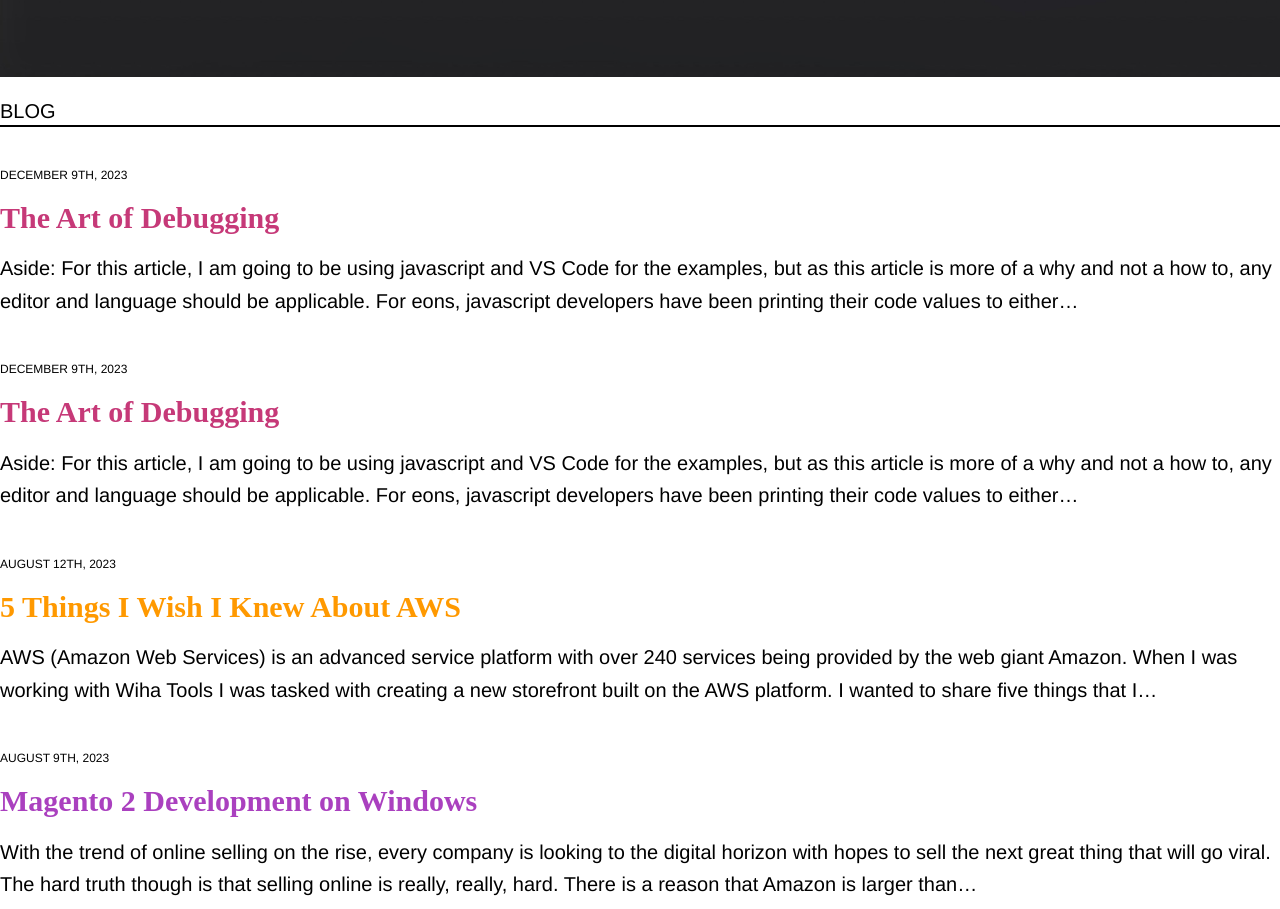
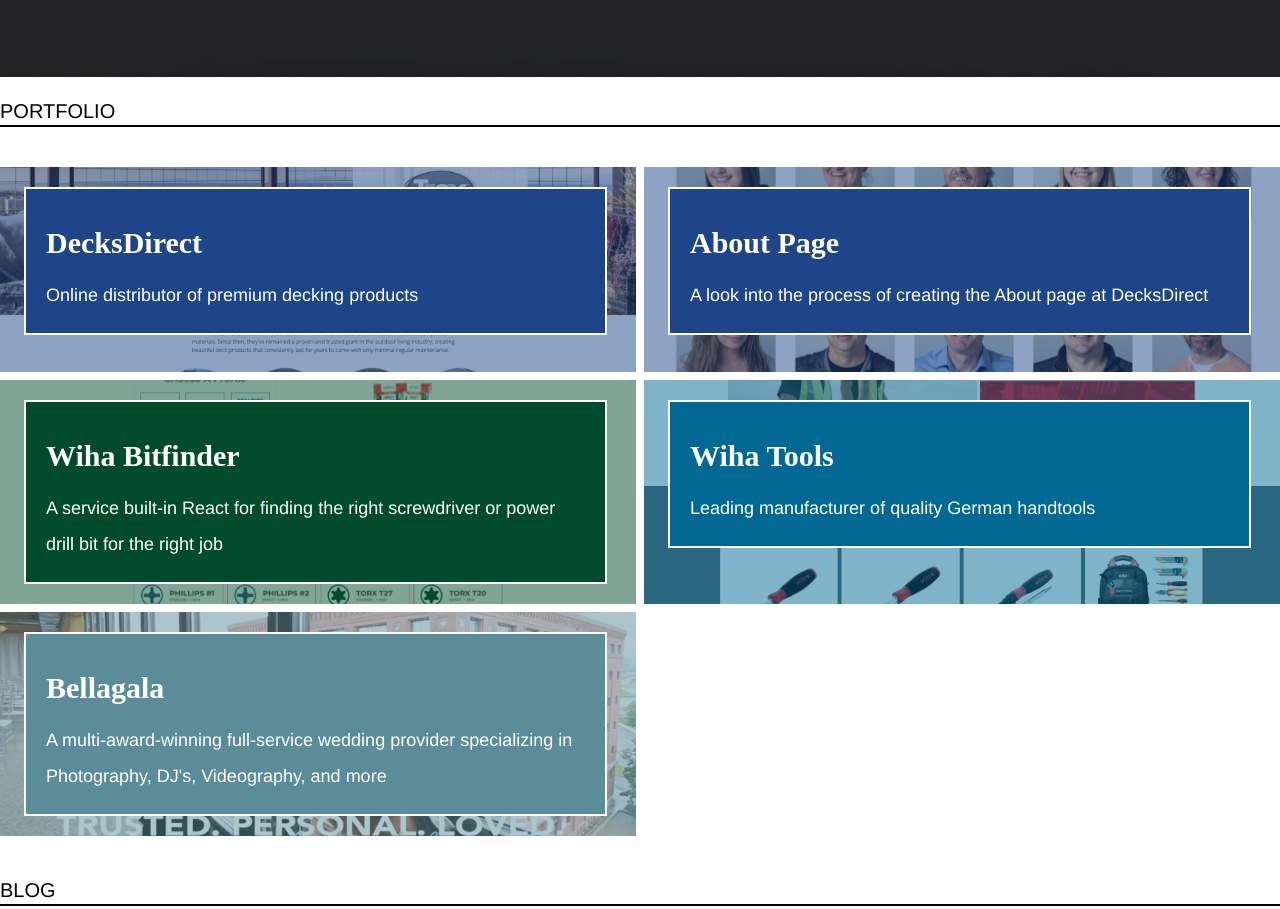
Before and after one commit to davidholbrook/portfolio, a Gatsby site: page / in a window 1280 px wide. Shown: the part 611-1520 px from the top of the page. Built offline with nearby package versions, Linux system fonts and the light colour scheme; Gatsby itself is replaced by a stand-in of ours; a web font is replaced by a local one.

Commit message:
Added Portfolio to homepage

```diff
--- a/src/components/HomepageWork.js
+++ b/src/components/HomepageWork.js
@@ -1,77 +1,67 @@
-// import React from "react"
-// import { Link, useStaticQuery, graphql } from "gatsby"
-// import { GatsbyImage } from "gatsby-plugin-image"
+import React from "react"
+import { Link, useStaticQuery, graphql } from "gatsby"
+import { GatsbyImage } from "gatsby-plugin-image"
 
-// const HomepageWork = () => {
-//   const data = useStaticQuery(graphql`
-//     query BigQuery {
-//       allMarkdownRemark {
-//         totalCount
-//         edges {
-//           node {
-//             frontmatter {
-//               path
-//               title
-//               template
-//               color
-//               sd
-//               frontImage {
-//                 childImageSharp {
-//                   gatsbyImageData(
-//                     quality: 100
-//                     layout: CONSTRAINED
-//                     placeholder: BLURRED
-//                   )
-//                 }
-//               }
-//             }
-//           }
-//         }
-//       }
-//     }
-//   `)
-//   return (
-//     <>
-//       <h2 className="text-3xl lg:text-xl container mx-auto mt-5 uppercase text-center lg:text-left lg:border-b-2 lg:border-black standardfont lg:font-normal">
-//         My Work
-//       </h2>
-//       <div className="container mx-auto m-10 p-5 lg:p-0 lg:grid lg:grid-cols-2 lg:gap-2">
-//         {data.allMarkdownRemark.edges.map(
-//           ({ node }) =>
-//             node.frontmatter.template === "project" && (
-//               <div
-//                 className="mb-10 lg:mb-0 relative"
-//                 style={{ background: node.frontmatter.color }}
-//               >
-//                 <Link to={node.frontmatter.path}>
-//                   <GatsbyImage
-//                     image={
-//                       node.frontmatter.frontImage.childImageSharp
-//                         .gatsbyImageData
-//                     }
-//                     className="w-full h-full opacity-50"
-//                   />
-//                 </Link>
-//                 <div
-//                   className="md:absolute md:bottom-5 md:left-4 md:w-11/12 md:mx-2 p-5 md:border-white md:border-2 text-white"
-//                   style={{ background: node.frontmatter.color }}
-//                 >
-//                   <h2>{node.frontmatter.title}</h2>
-//                   <p className="my-0 leading-loose text-white">
-//                     {node.frontmatter.sd}
-//                   </p>
-//                   <Link
-//                     to={node.frontmatter.path}
-//                     className="inline-block border-2 border-white text-white p-2 mt-2 uppercase hover:bg-bgwhite hover:text-black hover:border-white"
-//                   >
-//                     Read More
-//                   </Link>
-//                 </div>
-//               </div>
-//             )
-//         )}
-//       </div>
-//     </>
-//   )
-// }
-// export default HomepageWork
+const HomepageWork = () => {
+  const data = useStaticQuery(graphql`
+    query BigQuery {
+        allMarkdownRemark(sort: {frontmatter: {order: ASC}}) {
+            totalCount
+            edges {
+              node {
+                frontmatter {
+                  path
+                  title
+                  template
+                  color
+                  sd
+                  frontImage {
+                    childImageSharp {
+                      gatsbyImageData(quality: 100, width: 320, placeholder: BLURRED)
+                    }
+                  }
+                }
+              }
+            }
+          }
+    }
+  `)
+  return (
+    <>
+      <h2 className="text-3xl lg:text-xl container mx-auto mt-5 uppercase text-center lg:text-left lg:border-b-2 lg:border-bodytext standardfont lg:font-normal">
+        Portfolio
+      </h2>
+      <div className="container mx-auto m-10 p-5 lg:p-0 lg:grid lg:grid-cols-2 lg:gap-2">
+        {data.allMarkdownRemark.edges.map(
+          ({ node }) =>
+            node.frontmatter.template === "project" && (
+              <div
+                className="mb-10 lg:mb-0 relative"
+                style={{ background: node.frontmatter.color }}
+              >
+                  <GatsbyImage
+                    image={
+                      node.frontmatter.frontImage.childImageSharp
+                        .gatsbyImageData
+                    }
+                    className="w-full h-full opacity-50"
+                  />
+                  <Link to={node.frontmatter.path} >
+                <div
+                  className="md:absolute md:top-5 md:left-4 md:w-11/12 md:mx-2 p-5 md:border-white md:border-2 text-white"
+                  style={{ background: node.frontmatter.color }}
+                >
+                  <h3 className="text-3xl">{node.frontmatter.title}</h3>
+                  <p className="my-0 leading-loose text-white">
+                    {node.frontmatter.sd}
+                  </p>
+                </div>
+                </Link>
+              </div>
+            )
+        )}
+      </div>
+    </>
+  )
+}
+export default HomepageWork
--- a/src/pages/index.js
+++ b/src/pages/index.js
@@ -7,6 +7,7 @@
 import bgImg from "../images/headerbg.jpg"
 
 import HomepageBlog from "../components/HomepageBlog"
+import HomepageWork from "../components/HomepageWork"
 
 const IndexPage = () => {
   return (
@@ -33,6 +34,7 @@
           </div>
         </div>
       </Header>
+      <HomepageWork />
       <HomepageBlog />
     </Layout>
   )
--- a/src/pages/work.js
+++ b/src/pages/work.js
@@ -9,7 +9,7 @@
 const Work = () => {
   const data = useStaticQuery(graphql`
     query {
-      allMarkdownRemark(sort: { order: ASC, fields: [frontmatter___order] }) {
+      allMarkdownRemark(sort: {frontmatter: {order: ASC}}) {
         totalCount
         edges {
           node {
```
